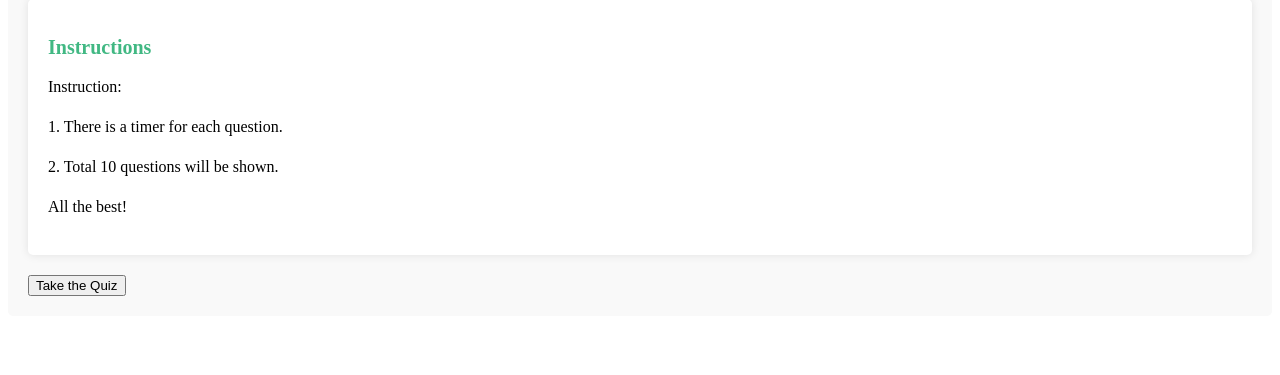
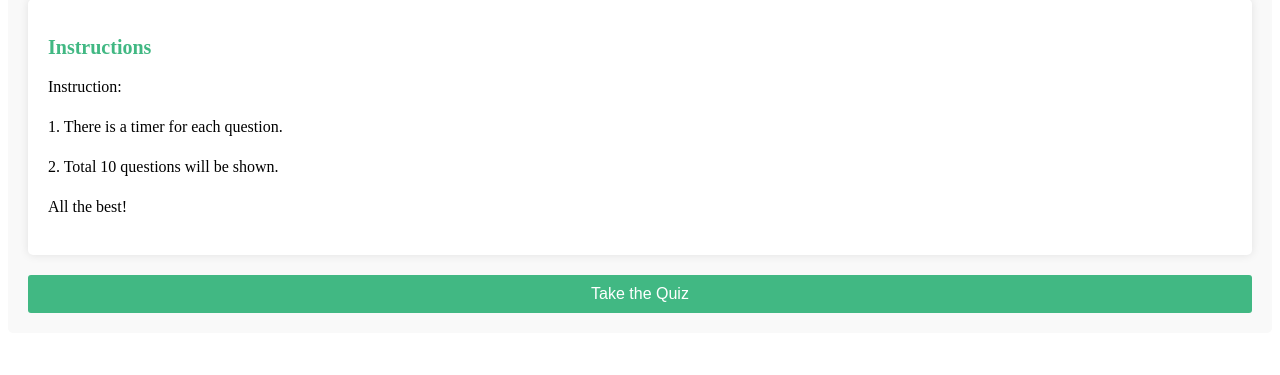
Before and after one commit to WSUCEG-7140/Team-Beta, a Flask app: page /dashboard in a window 1280 px wide. Shown: the part 264-639 px from the top of the page. Run offline with Flask 3, Linux system fonts and the light colour scheme.

Commit message:
Updated Style for the "Take Quiz" button in dashboard.css

```diff
--- a/static/dashboard.css
+++ b/static/dashboard.css
@@ -39,6 +39,21 @@
     object-fit: cover;
   }
 
+ .btn-take-quiz {
+    display: block;
+    width: 100%;
+    padding: 10px;
+    font-size: 16px;
+    background-color: #41b883;
+    color: #fff;
+    border: none;
+    border-radius: 3px;
+    cursor: pointer;
+    text-align: center;
+    text-decoration: none;
+    margin-top: 20px;
+  }
+
   .btn-take-quiz:hover {
     background-color: #32a672;
   }
```
